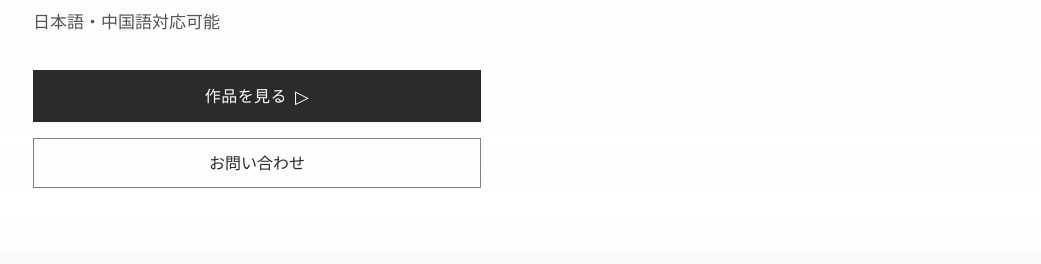
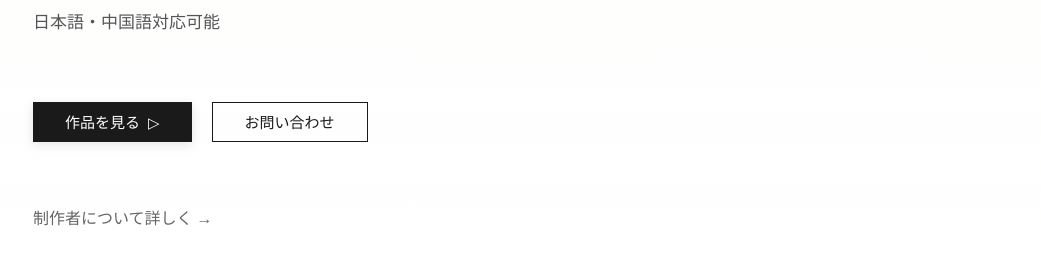
Before and after one commit to ikucha-portfolio/video-creator-portfolio-frontend, a React (Vite) app: page / in a window 1280 px wide. Shown: the part 1116-1380 px from the top of the page, without its empty margins (119-1160 px from the left). Built offline with nearby package versions, Linux system fonts and the light colour scheme.

Commit message:
HeroBのCTAボタンUI調整

```diff
--- a/src/components/HeroB.jsx
+++ b/src/components/HeroB.jsx
@@ -36,43 +36,36 @@ export default function HeroB() {
           あなたの想いを丁寧な形にします。<br />
           日本語・中国語対応可能
         </p>
-
-        {/* CTA（細身＆スタイリッシュ／▶︎がスライド） */}
-        <div className="mt-8 flex flex-col gap-4 max-w-md">
-          {/* プライマリ（塗り） */}
+{/* CTAボタン群 */}
+<div className="mt-16 flex flex-col md:flex-row md:items-center md:justify-start gap-3 md:gap-5">
+  {/* 作品を見る */}
   <a
     href="#works"
-  className="
-    group inline-flex items-center justify-center
-    px-6 py-3 md:px-8 md:py-3
-    bg-[#2B2B2B] text-white
-    font-medium tracking-wide
-    shadow-sm hover:shadow-md
-    transition-all duration-300
-    hover:-translate-y-0.5
-  "
+    className="group flex items-center justify-center gap-2 bg-[#1A1A1A] text-white text-[15px] font-medium
+               h-[40px] px-8 shadow-[0_3px_10px_rgba(0,0,0,0.1)]
+               hover:bg-[#2E2E2E] active:scale-[0.98]
+               transition-all duration-300 ease-in-out"
   >
-  作品を見る <span className="ml-2 text-lg transition-transform duration-300 group-hover:translate-x-1">▷</span>
+    作品を見る
+    <span className="group-hover:translate-x-1 transition-transform duration-300">▷</span>
   </a>
 
-
-          {/* セカンダリ（アウトライン＋透明感） */}
+  {/* お問い合わせ */}
   <a
     href="#contact"
-            className="
-              group inline-flex items-center justify-center
-              px-6 py-3 md:px-8 md:py-3
-              border border-[#2B2B2B]/60 text-[#2B2B2B]
-              bg-white/65 supports-[backdrop-filter]:backdrop-blur-[2px]
-              shadow-[0_1px_0_rgba(0,0,0,0.02)] hover:shadow-[0_4px_16px_rgba(0,0,0,0.06)]
-              transition-all duration-300
-              hover:-translate-y-0.5
-            "
+    className="flex items-center justify-center border-[1.5px] border-[#1A1A1A] text-[#1A1A1A] text-[15px] font-medium
+               h-[40px] px-8
+               hover:bg-[#1A1A1A] hover:text-white active:scale-[0.98]
+               transition-all duration-300 ease-in-out"
   >
     お問い合わせ
   </a>
 </div>
 
+{/* 下部リンク */}
+<div className="mt-12 md:mt-16 text-[#666] text-sm md:text-base font-medium flex items-center gap-1 hover:gap-2 transition-all duration-300">
+  制作者について詳しく <span>→</span>
+</div>
         {/* さらに下の「制作者について詳しく」などがあればここに */}
       </div>
     </section>
```
Lines whose indentation alone changed are shown as unchanged.
